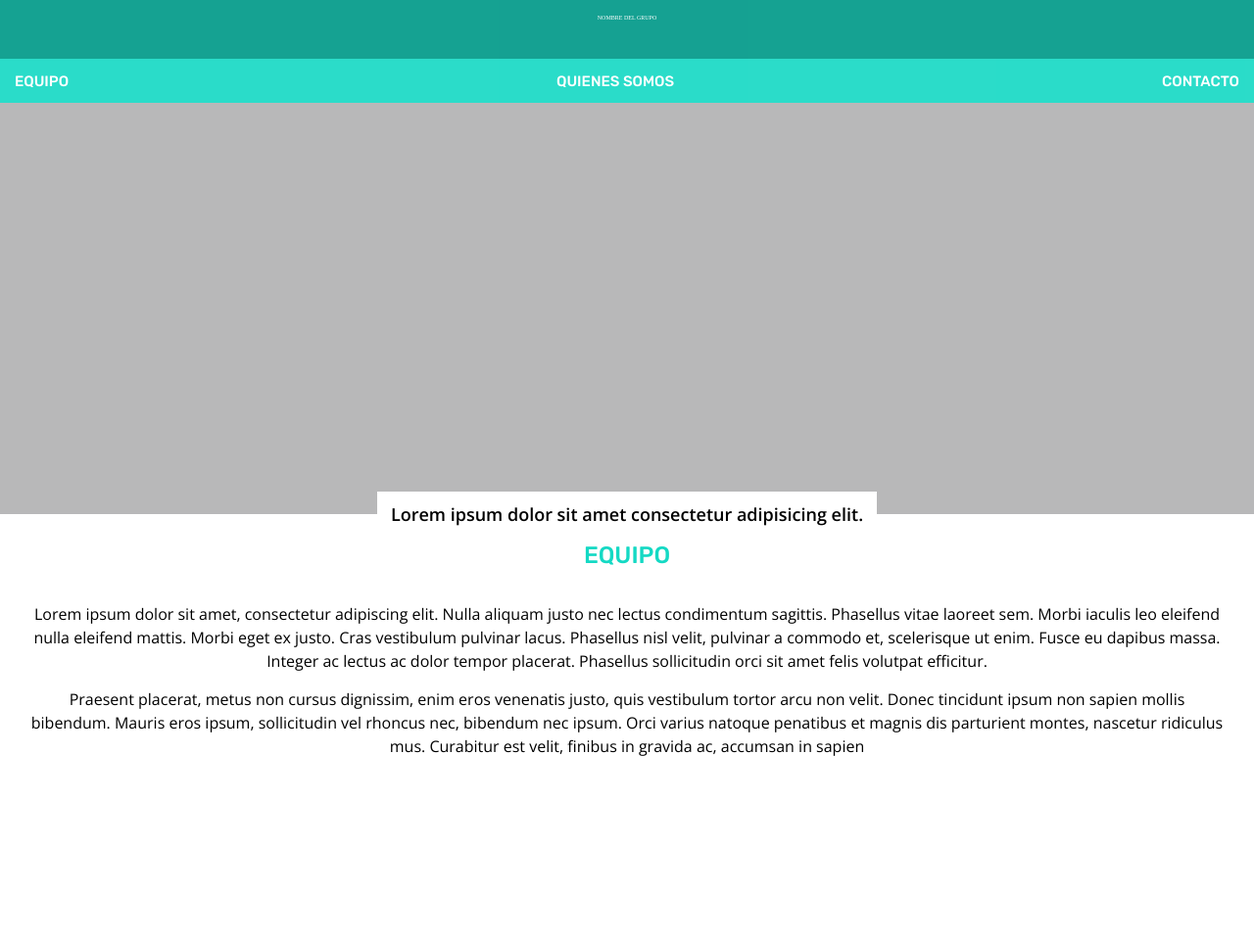
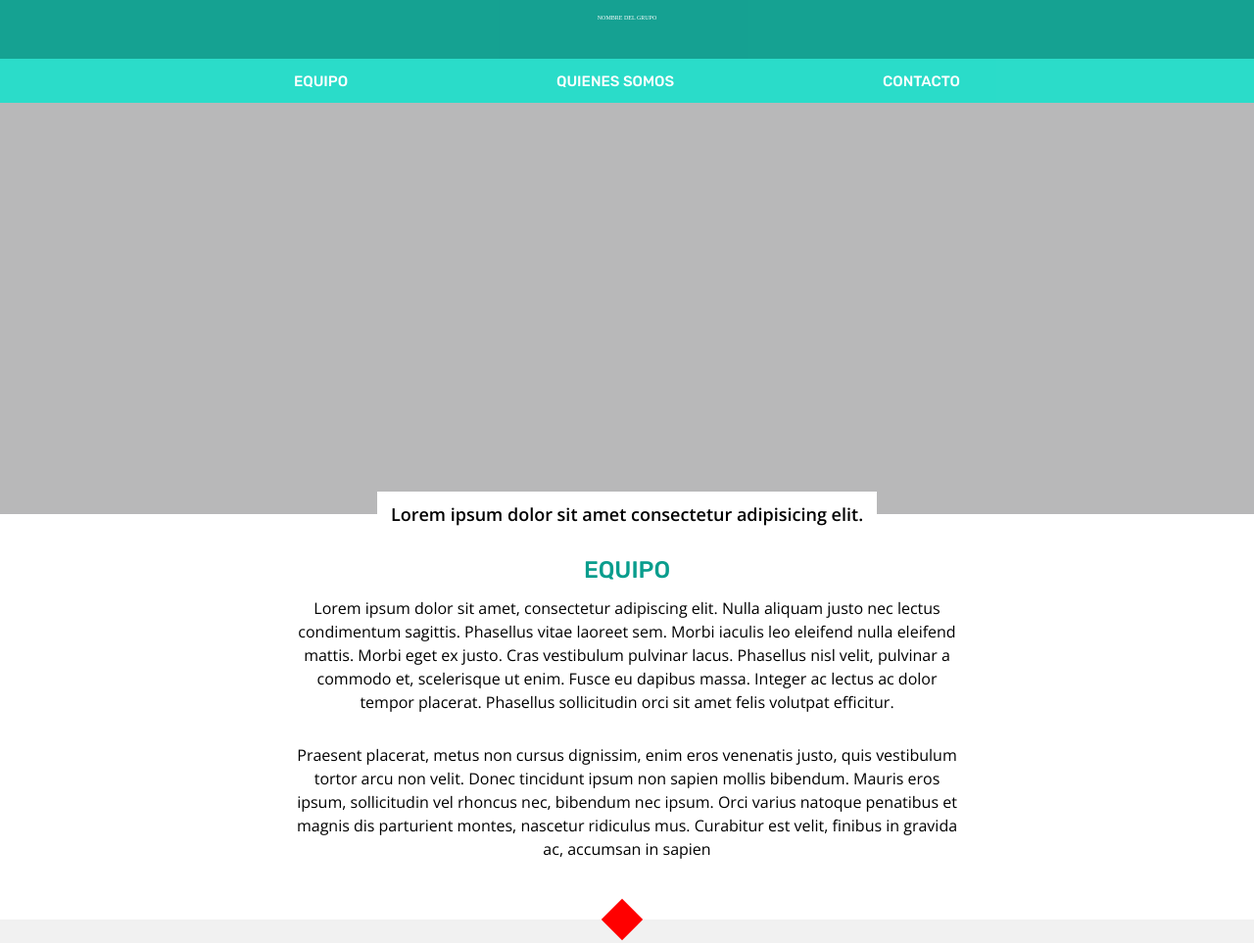
Before and after one commit to Adalab/project-promo-s-module-1-team-2, a plain HTML site: page index.html in a window 1280 px wide. Shown: the top 963 px of the page at 98% size. Drawn offline with nearby package versions, Linux system fonts and the light colour scheme.

Commit message:
Modify rectangle again

```diff
--- a/css/main.css
+++ b/css/main.css
@@ -81,11 +81,10 @@
 }
 
 .section_2{
-    display: flex;
-    flex-direction: column;
-    justify-content: space-between;
     text-align: center;
-    padding: 30px 15px;
+    padding: 30px 0;
+    position: relative;
+    top: 30px;
 }
 .section_2 .p{
     color: var(--gunmetal) ;
@@ -100,19 +99,15 @@
     line-height: 48px;
     font-family: 'Rubik', sans-serif;
     line-height: 24px;
-    height: 45px;
 }
-.p, .h2{
-    text-align: center;
-    font-family: "Rubik";
-}
-
 .rectangle {
     width: 30px;
     height: 30px;
-    margin: 488.2px 144.8px 564.8px 145.2px;
     transform: rotate(45deg);
-    background-color: var(--white);
+    background-color: red;
+    position: relative;
+    top: 15px;
+    left: 47%;
 }
 
 .article .h2 {
--- a/css/tablet.css
+++ b/css/tablet.css
@@ -1,3 +1,21 @@
 @media (min-width: 768px) {
-
+    .section_2 {
+        position: static;
+        padding: 0;
+    }
+    .section_2 .h2{
+        color: var(--blue-green-color);
+        margin-top: 45px;
+    }
+    .section_2 .p{
+        margin-bottom: 30px;
 }
+    .container {
+        margin: 0 45px;
+}
+}
+@media (min-width: 1200px) {
+    .container {
+        margin: 0 300px;
+}
+}
```
